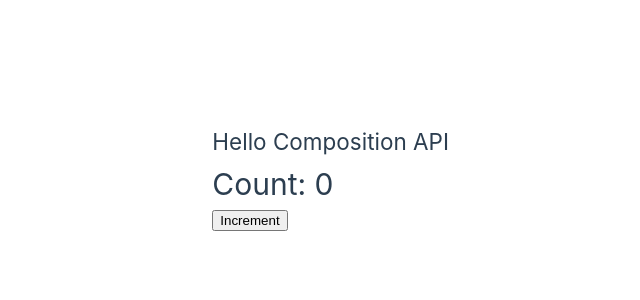
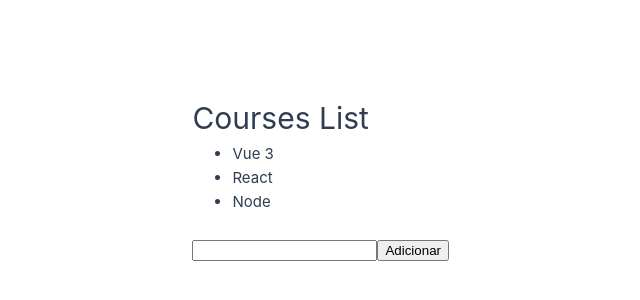
Before and after one commit to jardelbordignon/vue-book-list, a Vue app: page / in a window 1280 px wide. Shown: the part 222-522 px from the top of the page, without its empty margins (191-831 px from the left). Built offline with nearby package versions, Linux system fonts and the light colour scheme.

Commit message:
:sparkles: reactivity with reactive

```diff
--- a/src/views/HomeView.vue
+++ b/src/views/HomeView.vue
@@ -1,19 +1,37 @@
 <script setup>
-import { ref } from 'vue'
+import { reactive } from 'vue'
 
 // ref para tipos primitivos como number, string, boolean
-const count = ref(0)
+//const count = ref(0)
 
-function increment() {
-  count.value++
+// reactive para objetos
+const courses = reactive([{ title: 'Vue 3' }, { title: 'React' }, { title: 'Node' }])
+
+let newCourse = {}
+
+// function increment() {
+//   count.value++
+// }
+
+function addCourse() {
+  courses.push(newCourse)
+  newCourse = {}
 }
 </script>
 
 <template>
   <div>
-    <h2>Hello Composition API</h2>
-    <h1>Count: {{ count }}</h1>
-    <!-- <button @click="count++">Increment</button> -->
-    <button @click="increment">Increment</button>
+    <h1>Courses List</h1>
+
+    <ul>
+      <li v-for="course in courses" :key="course.title">
+        <p>{{ course.title }}</p>
+      </li>
+    </ul>
+
+    <br />
+
+    <input type="text" v-model="newCourse.title" />
+    <button type="button" @click="addCourse">Adicionar</button>
   </div>
 </template>
```
